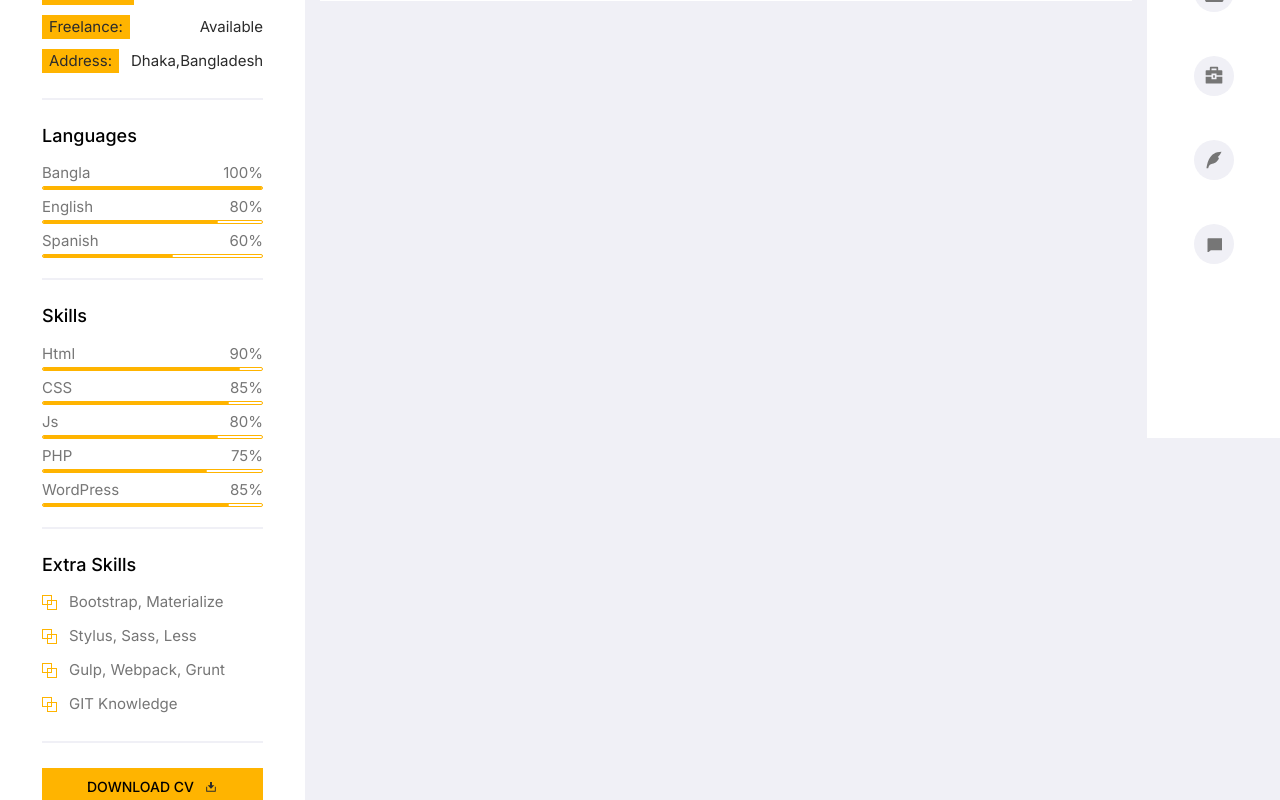
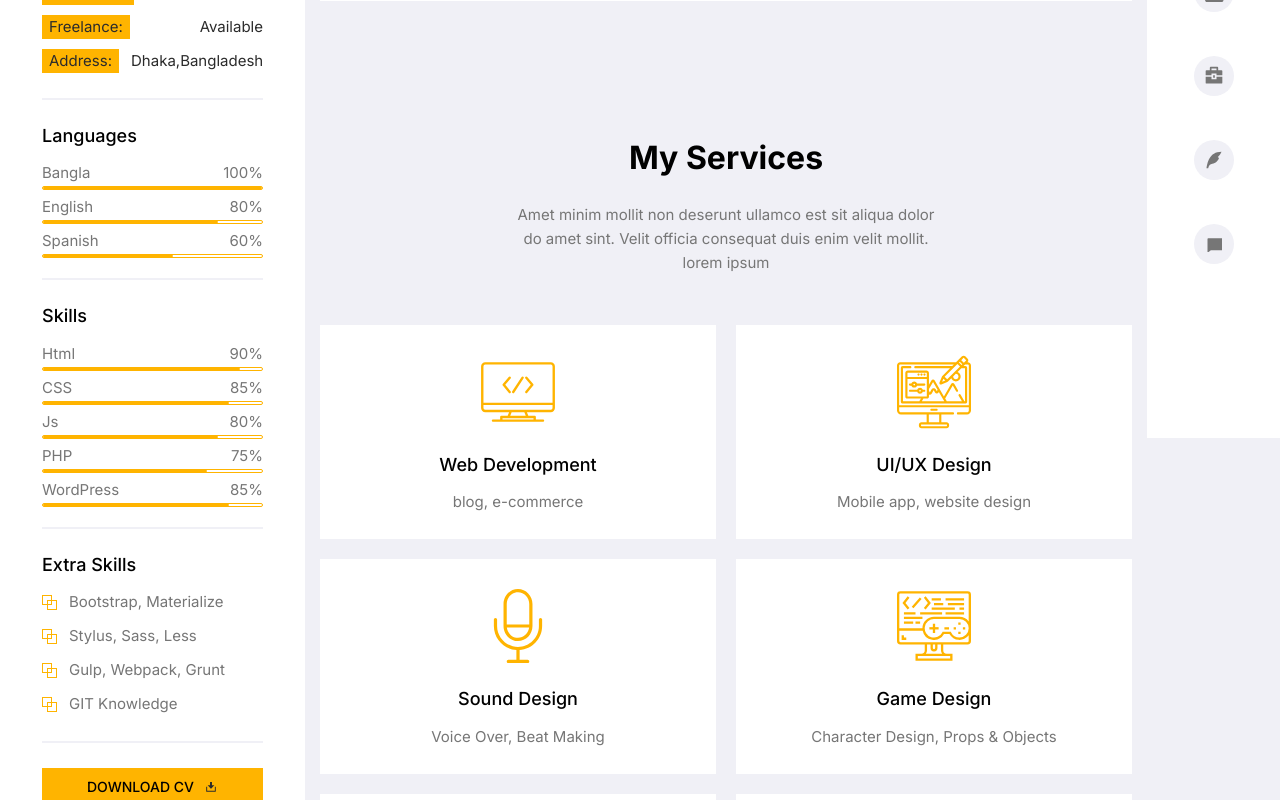
Before and after one commit to adastion/adastion-portfolio-start-project, a React app: page / in a window 1280 px wide. Shown: the part 460-1260 px from the top of the page. Built offline with nearby package versions, Linux system fonts and the light colour scheme.

Commit message:
fixing Menu, adapted MyServices

```diff
--- a/src/App.tsx
+++ b/src/App.tsx
@@ -14,8 +14,8 @@ function App() {
       <Profile />
       <Container main>
         <Header />
-        {/* <Main />
-        <Container>
+        <Main />
+        {/* <Container>
           <FooterStyled>
             <Icon size={'24px'} iconId={'copyright'} />
             <small>2021 All Rights Reserved.Ojjomedia</small>
@@ -34,4 +34,8 @@ const AppStyled = styled.div`
   background: ${theme.colors.pageBg};
   display: flex;
   gap: 15px;
+
+  @media ${theme.media.mobile} {
+    padding: 0 15px;
+  }
 `
--- a/src/components/menu/Menu.tsx
+++ b/src/components/menu/Menu.tsx
@@ -1,8 +1,7 @@
-import React from 'react'
-import { Icon } from '../Icons/Icon'
 import styled from 'styled-components'
 import { theme } from '../../styles/Theme'
 import { Button } from '../Button'
+import { Icon } from '../Icons/Icon'
 import { FlexWrapper } from './../FlexWrapper'
 
 type NavItemPropsType = {
@@ -96,7 +95,7 @@ const MenuStyled = styled.nav`
 
   @media ${theme.media.desktop} {
     position: absolute;
-    right: -110vw;
+    left: -110vw;
   }
 `
 
--- a/src/layout/header/banner/Banner.tsx
+++ b/src/layout/header/banner/Banner.tsx
@@ -16,7 +16,7 @@ export const Banner = () => {
       <button>
         <span></span>
       </button>
-      <FlexWrapper gap={'10px'} justify={'space-between'} align={'center'}>
+      <FlexWrapper gap={'30px 10px'} justify={'space-between'} align={'center'}>
         <FlexWrapper direction={'column'} align={'start'} padding={'25px'}>
           <SectionTitle margin={'2px'} size={'48px'} transform>
             I’m Rayan Adlrdard
--- a/src/layout/main/Main.tsx
+++ b/src/layout/main/Main.tsx
@@ -17,7 +17,7 @@ export const Main = () => {
   return (
     <MainStyled>
       <MyServices />
-      <PricePlans />
+      {/* <PricePlans />
       <Recommendations />
       <Education />
       <WorkHistory />
@@ -47,7 +47,7 @@ export const Main = () => {
             />
           </li>
         </FlexWrapper>
-      </Container>
+      </Container> */}
     </MainStyled>
   )
 }
--- a/src/layout/section/my_services/MyServices.tsx
+++ b/src/layout/section/my_services/MyServices.tsx
@@ -61,7 +61,7 @@ export const MyServices = () => {
 const GridWrap = styled.div`
   width: 100%;
   display: grid;
-  grid-template-columns: repeat(auto-fit, minmax(310px, auto));
+  grid-template-columns: repeat(auto-fit, minmax(310px, 1fr));
   gap: ${theme.gapCard};
   align-items: center;
   justify-items: center;
```
